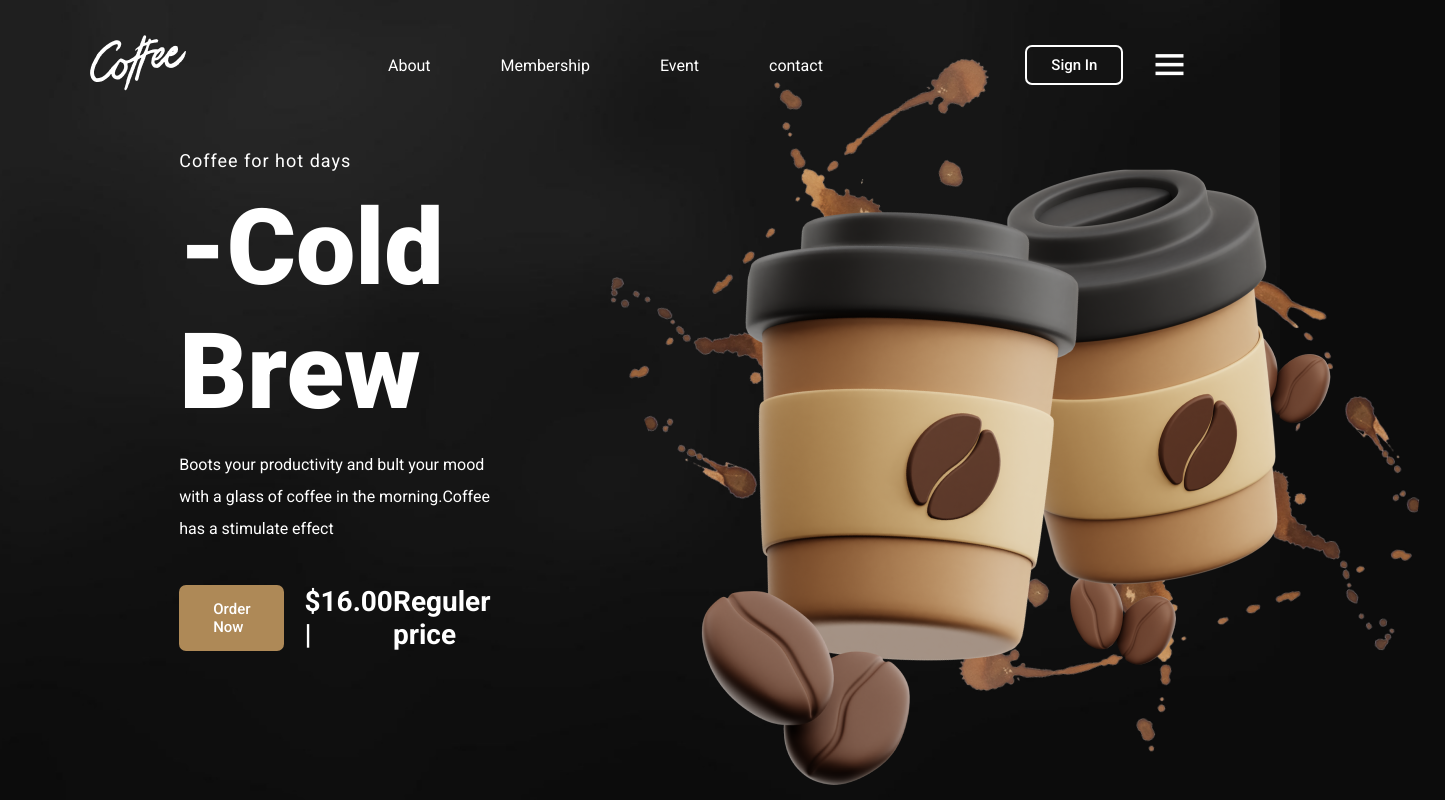
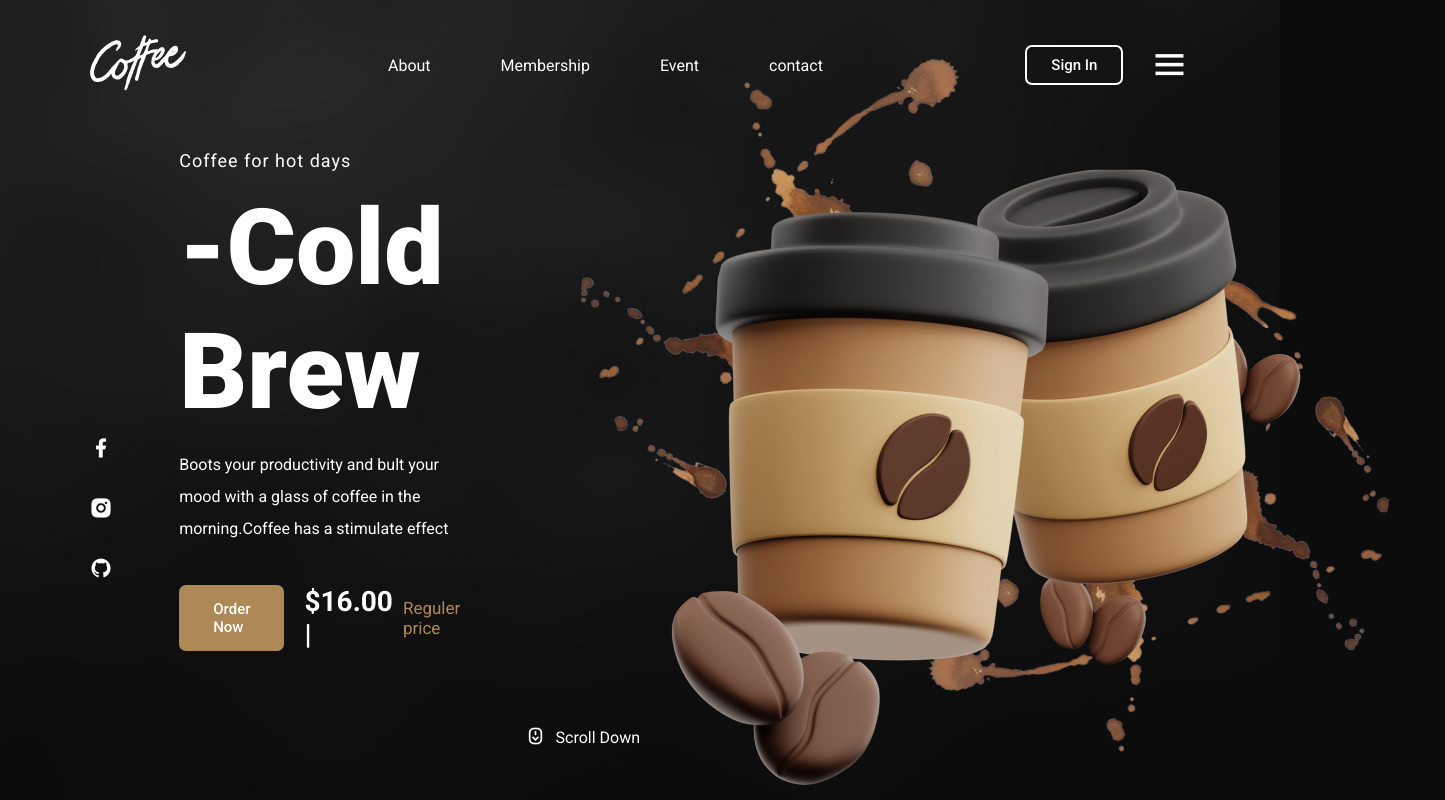
Before and after one commit to mahirsiam2004/coffee, a plain HTML site: page index.html in a window 1280 px wide. Shown: the whole page, 1445 px wide, since content can reach past the window. Drawn offline with nearby package versions, Linux system fonts and the light colour scheme.

Commit message:
second commit

```diff
--- a/index.html
+++ b/index.html
@@ -50,6 +50,18 @@
         <div class="hero-img"></div>
         <img src="img/hero.png" alt="">
      </section>
+     <div class="icons">
+        <a href=""><i class="ri-facebook-fill"></i></a>
+        <a href=""><i class="ri-instagram-fill"></i></a>
+        <a href=""><i class="ri-github-fill"></i></a>
+     </div>
+
+     <div class="scroll">
+        <a href="">
+            <i class="ri-scroll-to-bottom-line"></i>
+            Scroll Down
+        </a>
+     </div>
 
 </body>
 </html>
--- a/style.css
+++ b/style.css
@@ -146,3 +146,42 @@ margin: 15px 0;
     font-weight: bold;
     color: var(--text-color);
 }
+.price span{
+    font-size: 17px;
+     font-weight: 400;
+     color: var(--main-color);
+     margin-left: 10px;
+
+}
+.icons{
+    position: absolute;
+    top: 50%;
+    padding: 0 7%;
+    transform: translateY(-50);
+}
+.icons i{
+    display: block;
+    margin: 35px 0;
+    color: var(--text-color);
+    font-size: 23px;
+    transition: all .6s ;
+}
+.icons i:hover{
+    transform: translateY(-5px);
+    color: var(--main-color);
+}
+.scroll{
+    position: absolute;
+    top: 92%;
+    right: 50%;
+    transform: translateY(-50%);
+}
+.scroll a{
+    font-size: 16px;
+    color: var(--text-color);
+}
+.scroll i{
+    font-size: 20px;
+    color: var(--text-color);
+    margin-right: 6px;
+}
```
